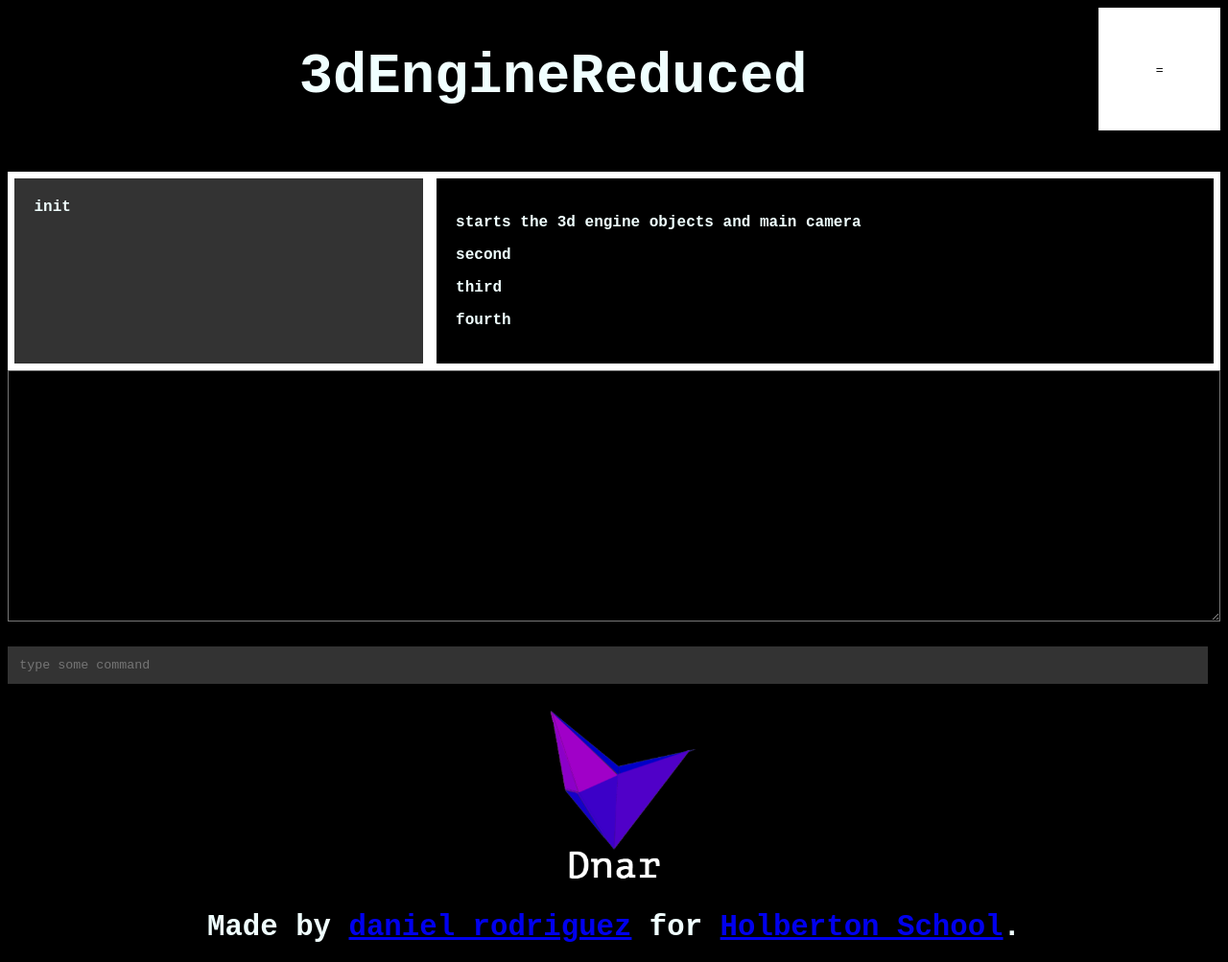
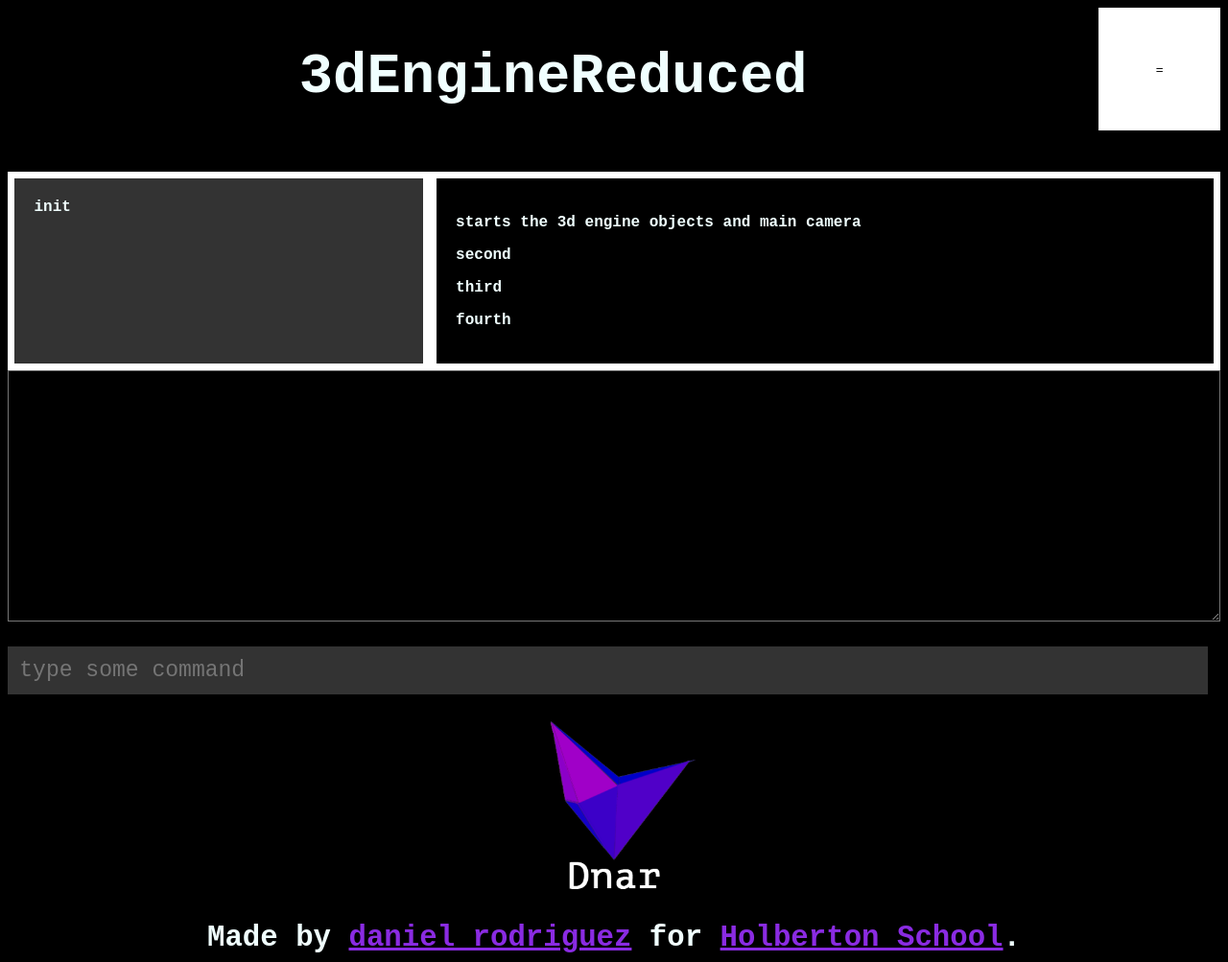
Before and after one commit to Danucas/html, a plain HTML site: page index.html in a window 1280 px wide. Shown: the whole page at 96% size. Drawn offline with Linux system fonts and the light colour scheme.

Commit message:
first commit

```diff
--- a/index.html
+++ b/index.html
@@ -44,7 +44,7 @@
 
 
 
-              Made by <a href="https://twitter.com/@Danucas1" target="_blank">daniel rodriguez</a> for <a href="https://www.holbertonschool.com" target="_blank">Holberton School</a>.
+              Made by <a href="https://twitter.com/@Danucas1" class="awesomelink" target="_blank">daniel rodriguez</a> for <a  class="awesomelink" href="https://www.holbertonschool.com" target="_blank">Holberton School</a>.
 
             </footer>
         </body>
--- a/main.js
+++ b/main.js
@@ -4,7 +4,9 @@ let menushowing=false;
 
 
 terminal.addEventListener("focus", function(){
-  terminal.value = "$ =>";
+
+  restartLine();
+
 });
 terminal.addEventListener("input",(ev)=>{
     //alert(terminal.setSelectionRange(4,4))
--- a/style_main.css
+++ b/style_main.css
@@ -62,12 +62,14 @@ footer{
   font-family: "Courier New", Courier,monospace;
   color: white;
   overflow-y: scroll;
+  font-size: 1.8vw;
 
 }
 textarea{
   height:20vw;
   background-color: black;
   color:white;
+  font-size: 1.8vw;
 }
 header{
   display:flex;
@@ -126,3 +128,7 @@ header{
     background-color: rgba(0,0,0,0.5);
 
 }
+
+.awesomelink{
+  color: blueviolet;
+}
```
